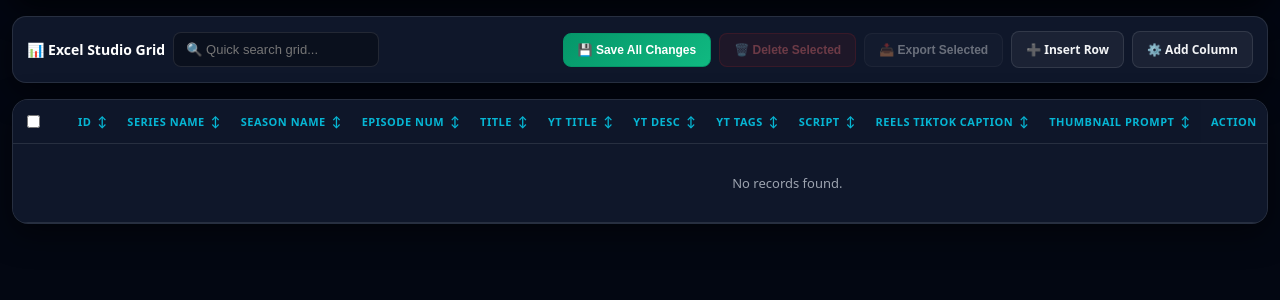
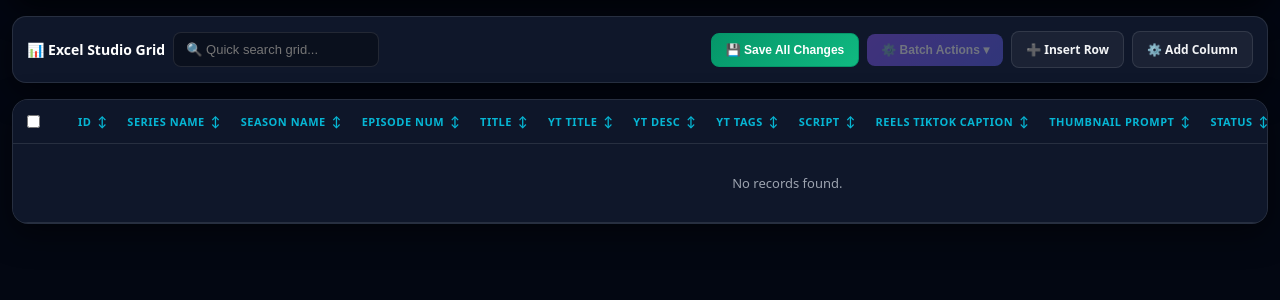
Before and after one commit to tanveer97082/cartoon_manager, a PHP site: page /export_import.php in a window 1280 px wide. Shown: the part 165-465 px from the top of the page. Run offline with PHP 8.4, Linux system fonts and the light colour scheme; data comes from the database, SQL or seed files in the repository.

Commit message:
Update export_import.php

```diff
--- a/export_import.php
+++ b/export_import.php
@@ -29,7 +29,7 @@ if (isset($_GET['delete_id'])) {
     exit;
 }
 
-// Handle Bulk Actions (Delete Selected or Export Selected)
+// Handle Bulk Actions from Dropdown Menu (Delete Selected / Export Selected)
 if ($_SERVER['REQUEST_METHOD'] === 'POST' && isset($_POST['bulk_action'])) {
     if (!empty($_POST['selected_ids'])) {
         $ids = $_POST['selected_ids'];
@@ -146,7 +146,6 @@ $rows = $db->query("SELECT * FROM episodes $order_sql")->fetchAll(PDO::FETCH_ASS
         .excel-btn { background: rgba(255,255,255,0.05); border: 1px solid var(--border); color: var(--text); padding: 9px 14px; border-radius: 8px; font-weight: 600; font-size: 12px; cursor: pointer; text-decoration: none; display: inline-flex; align-items: center; gap: 5px; }
         .excel-btn:hover { background: var(--primary); border-color: var(--primary); color: #fff; }
         .btn-save { background: linear-gradient(135deg, #059669, #10b981); border-color: #059669; color: white; }
-        .btn-action:disabled { opacity: 0.4; cursor: not-allowed; }
 
         .search-input { padding: 9px 12px; background: rgba(0,0,0,0.3); border: 1px solid var(--border); border-radius: 8px; color: #fff; font-size: 13px; width: 180px; }
         .search-input:focus { outline: none; border-color: var(--primary); }
@@ -162,13 +161,21 @@ $rows = $db->query("SELECT * FROM episodes $order_sql")->fetchAll(PDO::FETCH_ASS
         .cell-input { width: 180px; background: rgba(0,0,0,0.3); border: 1px solid transparent; color: var(--text); padding: 7px 10px; border-radius: 6px; font-size: 13px; box-sizing: border-box; }
         .cell-input:focus { outline: none; background: rgba(15,23,42,0.9); border-color: var(--primary); width: 260px; }
 
-        /* Action Dropdown Menu */
+        /* Action Dropdown Menu (Fixed Overlap & No Sticky Action Column) */
         .dropdown { position: relative; display: inline-block; }
         .dropbtn { background: var(--primary); color: white; padding: 6px 12px; font-size: 12px; border: none; border-radius: 6px; cursor: pointer; font-weight: 600; }
-        .dropdown-content { display: none; position: absolute; right: 0; background: #1e293b; min-width: 140px; box-shadow: 0px 8px 16px rgba(0,0,0,0.5); z-index: 20; border: 1px solid var(--border); border-radius: 8px; overflow: hidden; }
-        .dropdown-content a, .dropdown-content button { color: var(--text); padding: 8px 12px; text-decoration: none; display: block; font-size: 12px; background: none; border: none; width: 100%; text-align: left; cursor: pointer; }
+        .dropdown-content { display: none; position: absolute; right: 0; background: #1e293b; min-width: 160px; box-shadow: 0px 10px 25px rgba(0,0,0,0.8); z-index: 999; border: 1px solid var(--border); border-radius: 8px; overflow: hidden; }
+        .dropdown-content a, .dropdown-content button { color: var(--text); padding: 9px 14px; text-decoration: none; display: block; font-size: 12px; background: none; border: none; width: 100%; text-align: left; cursor: pointer; }
         .dropdown-content a:hover, .dropdown-content button:hover { background: var(--primary); color: #fff; }
         .dropdown:hover .dropdown-content { display: block; }
+
+        .batch-actions-menu { position: relative; display: inline-block; }
+        .batch-btn { background: linear-gradient(135deg, #8b5cf6, #6366f1); color: white; border: none; padding: 9px 14px; border-radius: 8px; font-weight: 600; font-size: 12px; cursor: pointer; }
+        .batch-btn:disabled { opacity: 0.4; cursor: not-allowed; }
+        .batch-content { display: none; position: absolute; left: 0; background: #1e293b; min-width: 150px; box-shadow: 0px 10px 25px rgba(0,0,0,0.8); z-index: 999; border: 1px solid var(--border); border-radius: 8px; overflow: hidden; }
+        .batch-content button { color: var(--text); padding: 9px 14px; display: block; font-size: 12px; background: none; border: none; width: 100%; text-align: left; cursor: pointer; }
+        .batch-content button:hover { background: var(--primary); color: #fff; }
+        .batch-actions-menu:hover .batch-content { display: block; }
 
         .alert { background: rgba(5, 150, 105, 0.2); border: 1px solid rgba(5, 150, 105, 0.4); color: #34d399; padding: 10px; border-radius: 8px; margin-bottom: 14px; font-size: 13px; font-weight: 600; }
     </style>
@@ -191,8 +198,16 @@ $rows = $db->query("SELECT * FROM episodes $order_sql")->fetchAll(PDO::FETCH_ASS
                 </div>
                 <div class="ribbon-group">
                     <button type="submit" name="save_all_columns" class="excel-btn btn-save">💾 Save All Changes</button>
-                    <button type="submit" id="batchDelBtn" onclick="submitBulk('delete_selected')" class="excel-btn btn-action" style="background:rgba(220,38,38,0.2); color:#f87171; border-color:rgba(220,38,38,0.4);" disabled>🗑️ Delete Selected</button>
-                    <button type="submit" id="batchExpBtn" onclick="submitBulk('export_selected')" class="excel-btn btn-action" disabled>📥 Export Selected</button>
+
+                    <!-- Batch Actions Dropdown (Enabled only when checkbox selected) -->
+                    <div class="batch-actions-menu">
+                        <button type="button" id="batchBtn" class="batch-btn" disabled>⚙️ Batch Actions ▾</button>
+                        <div class="batch-content">
+                            <button type="submit" onclick="submitBulk('delete_selected')" style="color:#f87171;">🗑️ Delete Selected</button>
+                            <button type="submit" onclick="submitBulk('export_selected')">📥 Export Selected</button>
+                        </div>
+                    </div>
+
                     <a href="#" onclick="event.preventDefault(); document.getElementById('addRowModal').style.display='flex';" class="excel-btn">➕ Insert Row</a>
                     <a href="#" onclick="event.preventDefault(); document.getElementById('addColumnModal').style.display='flex';" class="excel-btn">⚙️ Add Column</a>
                 </div>
@@ -213,7 +228,7 @@ $rows = $db->query("SELECT * FROM episodes $order_sql")->fetchAll(PDO::FETCH_ASS
                                 </a>
                             </th>
                             <?php endforeach; ?>
-                            <th style="text-align: right; position: sticky; right: 0; background: #0f172a;">Action</th>
+                            <th style="text-align: right;">Action</th>
                         </tr>
                     </thead>
                     <tbody>
@@ -240,7 +255,7 @@ $rows = $db->query("SELECT * FROM episodes $order_sql")->fetchAll(PDO::FETCH_ASS
                                 <?php endif; ?>
                             </td>
                             <?php endforeach; ?>
-                            <td style="text-align: right; position: sticky; right: 0; background: #0f172a;">
+                            <td style="text-align: right;">
                                 <div class="dropdown">
                                     <button type="button" class="dropbtn">Actions ▾</button>
                                     <div class="dropdown-content">
@@ -311,10 +326,8 @@ $rows = $db->query("SELECT * FROM episodes $order_sql")->fetchAll(PDO::FETCH_ASS
             let checkboxes = document.getElementsByName('selected_ids[]');
             let checkedCount = 0;
             for(let cb of checkboxes) { if(cb.checked) checkedCount++; }
-            let delBtn = document.getElementById('batchDelBtn');
-            let expBtn = document.getElementById('batchExpBtn');
-            delBtn.disabled = (checkedCount === 0);
-            expBtn.disabled = (checkedCount === 0);
+            let batchBtn = document.getElementById('batchBtn');
+            batchBtn.disabled = (checkedCount === 0);
         }
         function submitBulk(action) {
             document.getElementById('bulkActionInput').value = action;
```
